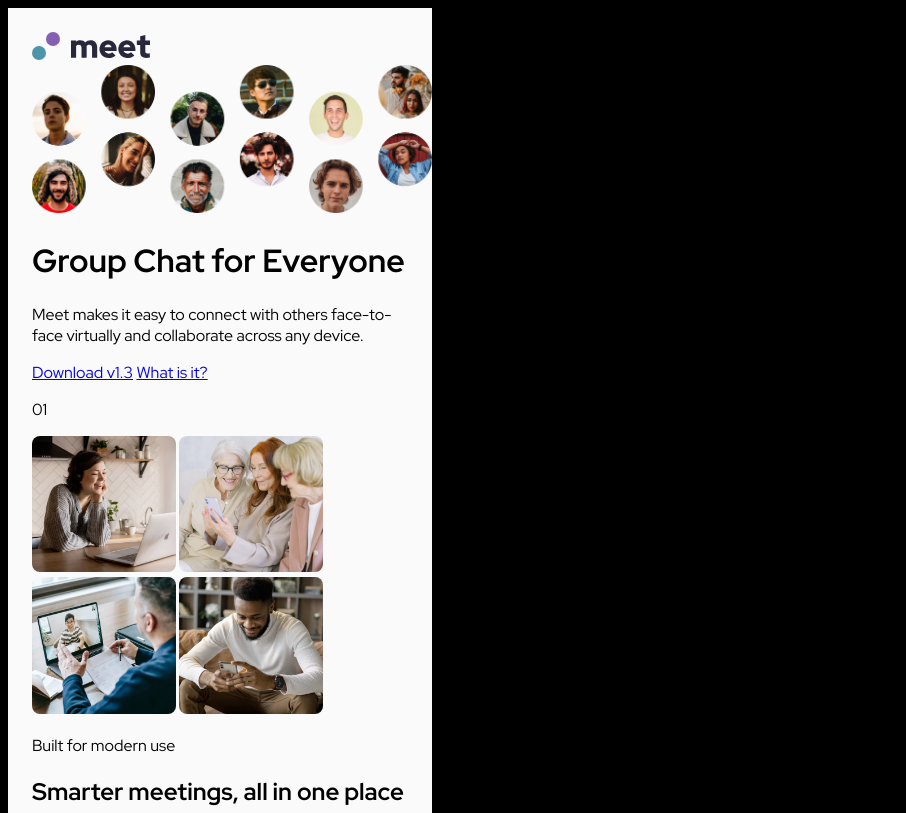
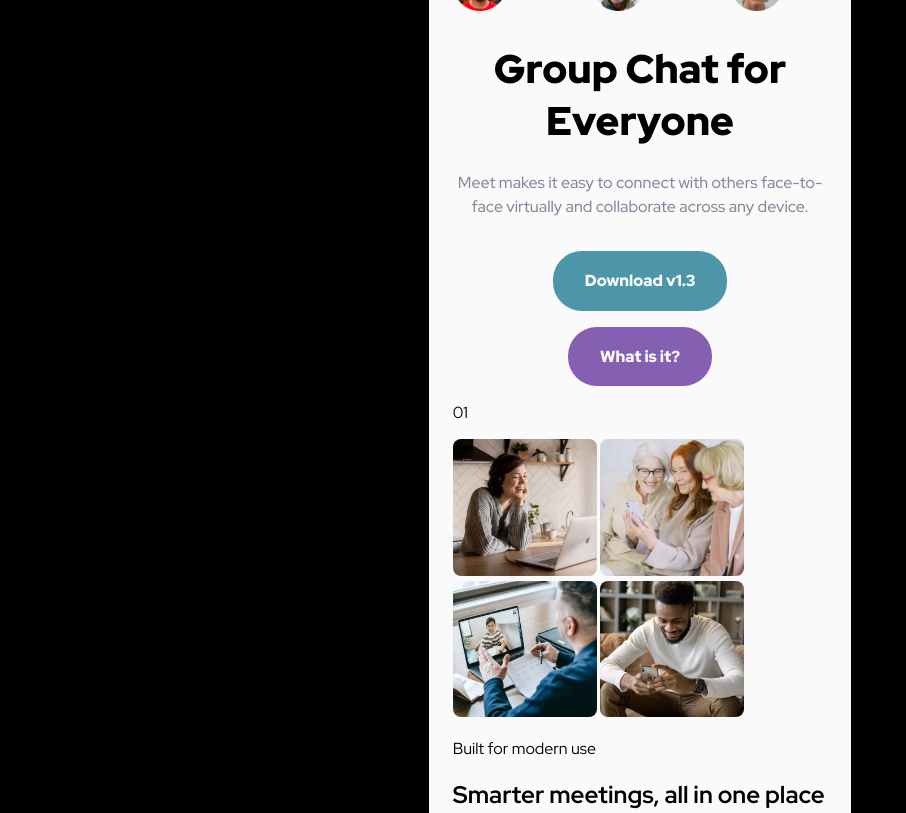
Before and after one commit to John-Davidson-8/fem-meet-landing-page, a plain HTML site: page index.html in a window 1280 px wide. Shown: the top 813 px of the page, without its empty margins (0-906 px from the left). Drawn offline with Linux system fonts and the light colour scheme.

Commit message:
add cta and images

```diff
--- a/css/styles.css
+++ b/css/styles.css
@@ -10,14 +10,15 @@
 body {
   background-color: black;
   height: 100vh;
-  /* display: flex;
+  display: flex;
   justify-content: center;
-  align-items: center; */
+  align-items: center;
 }
 main {
-  max-width: 23.5rem;
+  max-width: 23.4rem;
   background-color: #fafafa;
   padding: 1.5rem;
+  margin: 5rem;
 }
 .hero img {
   max-width: 25rem;
@@ -27,3 +28,41 @@ main {
   max-height: 9rem;
   border-radius: 0.5rem;
 }
+header img {
+  display: block;
+  margin: 3rem auto 4rem auto;
+}
+h1 {
+  text-align: center;
+  font-size: 2.5rem;
+  font-weight: 900;
+  line-height: 1.3;
+  margin-bottom: 1.5rem;
+}
+.meet-description {
+  color: #87879d;
+  text-align: center;
+  font-size: 1rem;
+  font-weight: 500;
+  line-height: 1.5;
+  margin-bottom: 2rem;
+}
+.cta-flex {
+  display: flex;
+  flex-direction: column;
+  align-items: center;
+  gap: 1rem;
+}
+.cta-flex a {
+  text-decoration: none;
+  color: #fafafa;
+  font-weight: 900;
+  border-radius: 1.8rem;
+  padding: 1.2rem 2rem;
+}
+.cta-download {
+  background-color: #4d96a9;
+}
+.cta-question {
+  background-color: #855fb1;
+}
--- a/index.html
+++ b/index.html
@@ -25,13 +25,13 @@
         />
       </section>
       <h1>Group Chat for Everyone</h1>
-      <p>
+      <p class="meet-description">
         Meet makes it easy to connect with others face-to-face virtually and
         collaborate across any device.
       </p>
       <section class="cta-flex">
-        <a href="#">Download v1.3</a>
-        <a href="#">What is it?</a>
+        <a href="#" class="cta-download">Download v1.3</a>
+        <a href="#" class="cta-question">What is it?</a>
       </section>
       <p>01</p>
       <section class="people-grid">
```
